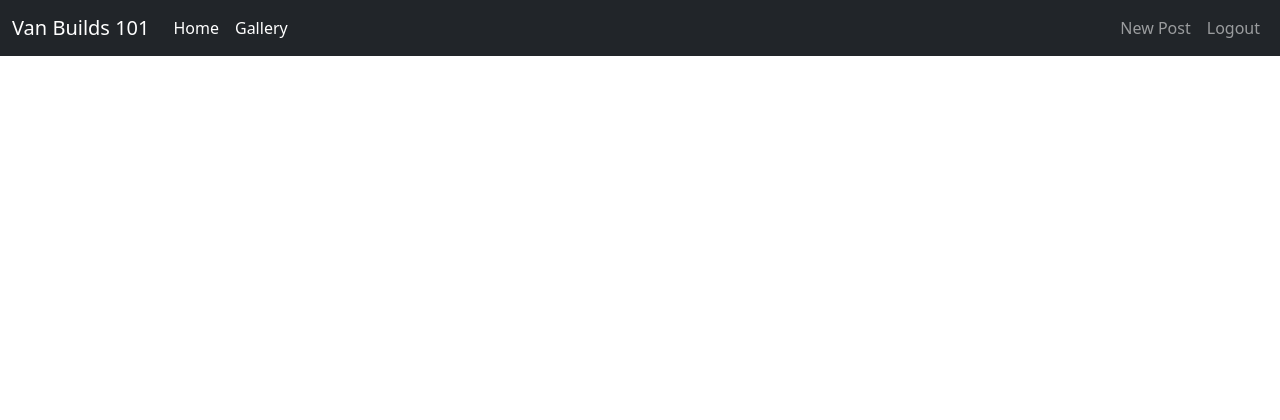
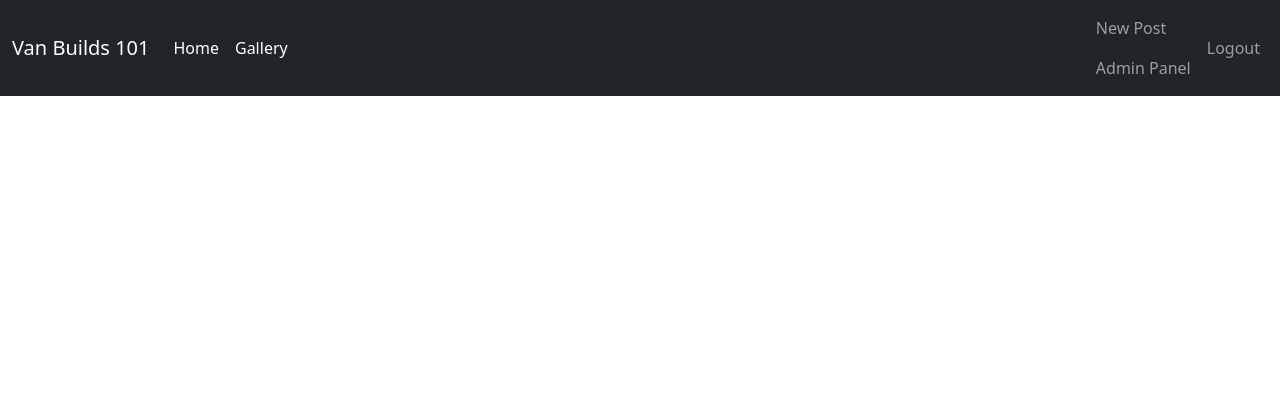
Before and after one commit to lukecdev/VanBuilds101, a Django app: page / in a window 1280 px wide. Shown: the top 420 px of the page. Run offline with Django 3.2, Linux system fonts and the light colour scheme; the visitor is signed in with stand-in values (Sample User, id 1); data that the repository does not hold is empty.

Commit message:
adding admin link

```diff
--- a/templates/base.html
+++ b/templates/base.html
@@ -45,6 +45,7 @@
                     {% if user.is_superuser %}
                     <li class="nav-item">
                         <a class="nav-link" href="{% url 'create_post' %}">New Post</a>
+                        <a class="nav-link" href="{% url 'admin' %}">Admin Panel</a>
                     </li>
                     {% else %}
 
```
